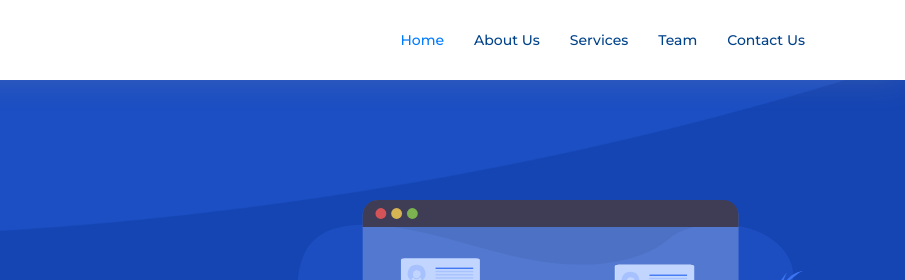
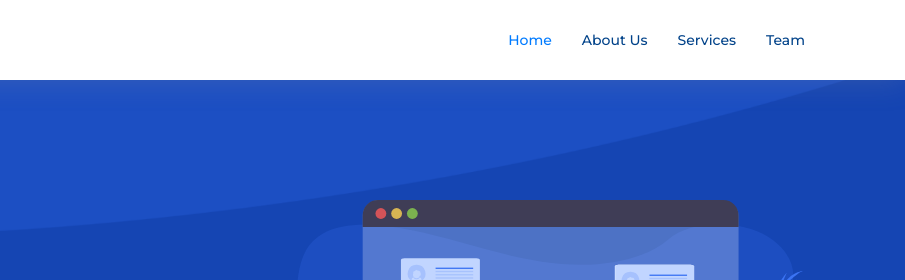
Before and after one commit to jbaker9/boltsocial-website, a plain HTML site: page index.html in a window 1280 px wide. Shown: the top 280 px of the page, 375-1280 px from the left. Drawn offline with nearby package versions, Linux system fonts and the light colour scheme; files whose address does not match are found by name.

Commit message:
remove contact

```diff
--- a/index.html
+++ b/index.html
@@ -58,7 +58,6 @@
           <li><a href="#about">About Us</a></li>
           <li><a href="#services">Services</a></li>
           <li><a href="#team">Team</a></li>
-          <li><a href="#contact">Contact Us</a></li>
         </ul>
       </nav><!-- .main-nav -->
 
```
